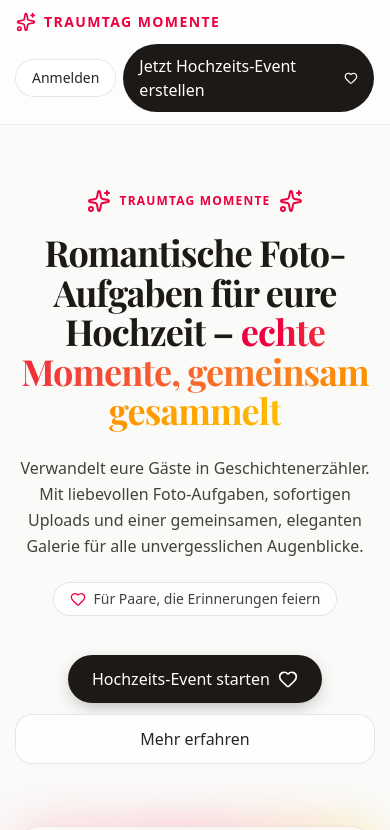
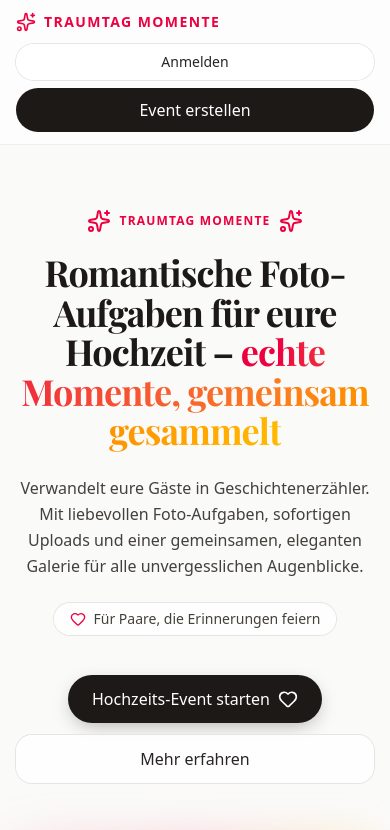
Before and after one commit to wkuch/event-foto-prompts, a Next.js app in the folder photo-prompt-app/: page / in a window 390 px wide. Shown: the top 830 px of the page. Built offline with nearby package versions, Linux system fonts and the light colour scheme; no server answers; a web font is replaced by a local one.

Commit message:
improve homepage on mobile

```diff
--- a/photo-prompt-app/src/app/page.tsx
+++ b/photo-prompt-app/src/app/page.tsx
@@ -56,28 +56,29 @@ export default async function HomePage() {
               Galerie
             </a>
           </nav>
-          <div className="flex items-center gap-2 w-full sm:w-auto justify-end sm:justify-start">
+          <div className="flex flex-col sm:flex-row items-stretch sm:items-center gap-2 w-full sm:w-auto justify-end sm:justify-start">
             {session?.user?.id ? (
               <Link
                 href="/dashboard"
-                className="rounded-full px-4 py-2 text-sm bg-white/80 ring-1 ring-stone-200 hover:bg-white transition text-stone-800 focus:outline-none focus:ring-2 focus:ring-rose-300"
+                className="rounded-full px-4 py-2 text-sm bg-white/80 ring-1 ring-stone-200 hover:bg-white transition text-stone-800 focus:outline-none focus:ring-2 focus:ring-rose-300 w-full sm:w-auto text-center"
               >
                 Zum Dashboard
               </Link>
             ) : (
               <Link
                 href="/auth/signin"
-                className="rounded-full px-4 py-2 text-sm bg-white/80 ring-1 ring-stone-200 hover:bg-white transition text-stone-800 focus:outline-none focus:ring-2 focus:ring-rose-300"
+                className="rounded-full px-4 py-2 text-sm bg-white/80 ring-1 ring-stone-200 hover:bg-white transition text-stone-800 focus:outline-none focus:ring-2 focus:ring-rose-300 w-full sm:w-auto text-center"
               >
                 Anmelden
               </Link>
             )}
             <Link
               href="/dashboard/create"
-              className="inline-flex items-center gap-2 rounded-full px-4 sm:px-5 py-2.5 bg-stone-900 text-white hover:bg-stone-800 active:scale-[0.99] transition-all focus:outline-none focus:ring-2 focus:ring-rose-300"
+              className="inline-flex items-center gap-2 rounded-full px-4 sm:px-5 py-2.5 bg-stone-900 text-white hover:bg-stone-800 active:scale-[0.99] transition-all focus:outline-none focus:ring-2 focus:ring-rose-300 w-full sm:w-auto justify-center"
             >
-              Jetzt Hochzeits‑Event erstellen
-              <Heart className="h-4 w-4" />
+              <span className="sm:hidden">Event erstellen</span>
+              <span className="hidden sm:inline">Jetzt Hochzeits‑Event erstellen</span>
+              <Heart className="h-4 w-4 hidden sm:inline" />
             </Link>
           </div>
         </div>
```
